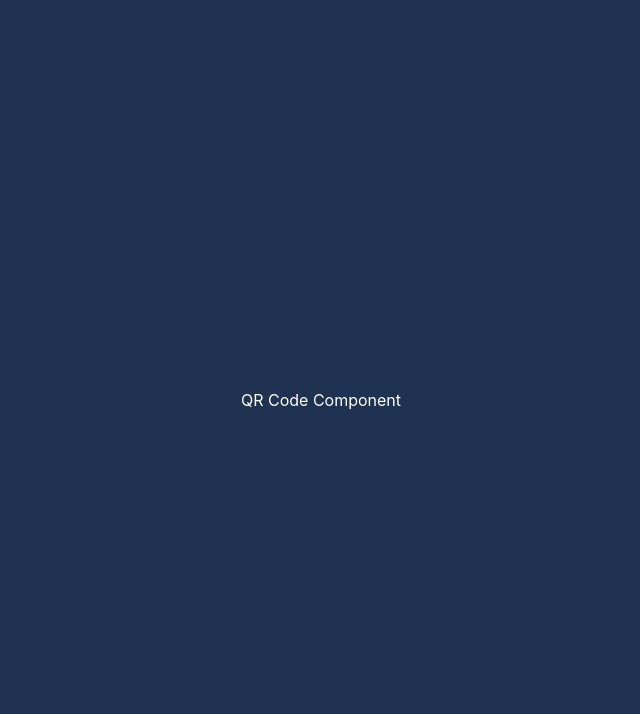
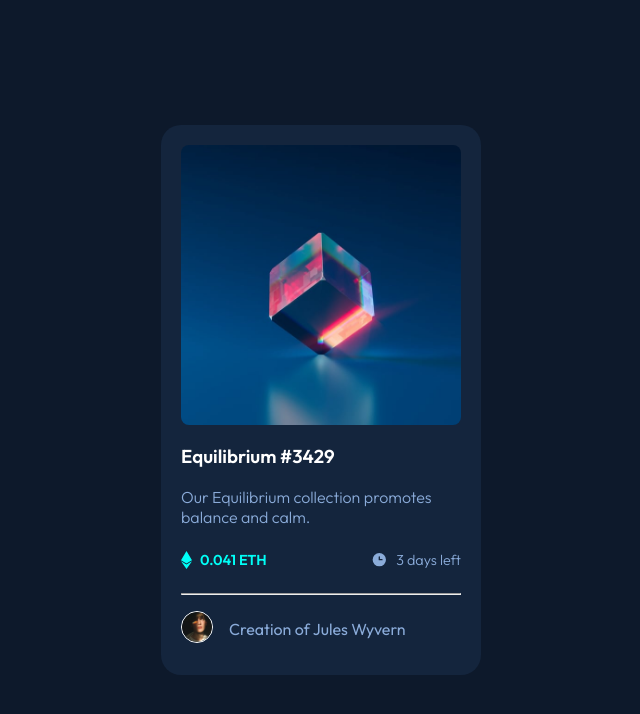
Before and after one commit to rpashev/frontend-mentor, a React (Create React App) app: page /nft-component in a window 1280 px wide. Before the commit this address led to /. Shown: the top 714 px of the page, without its empty margins (319-959 px from the left). Built offline with nearby package versions, Linux system fonts and the light colour scheme.

Commit message:
nft card component done

```diff
--- a/src/App.js
+++ b/src/App.js
@@ -1,5 +1,6 @@
 import { BrowserRouter, Routes, Route, Navigate } from "react-router-dom";
 import HomePage from "./pages/home";
+import NftCard from "./pages/nft-card";
 import QRCode from "./pages/qr-code";
 
 function App() {
@@ -8,6 +9,7 @@ function App() {
       <Routes>
         <Route path="/" element={<HomePage />} />
         <Route path="/qr-code" element={<QRCode />} />
+        <Route path="/nft-component" element={<NftCard />} />
         <Route path="*" element={<Navigate to={"/"} />} />
       </Routes>
     </BrowserRouter>
--- a/src/index.scss
+++ b/src/index.scss
@@ -15,6 +15,5 @@ body {
     display: flex;
     justify-content: center;
     align-items: center;
-    background-color: hsl(212, 45%, 89%);
   }
 }
--- a/src/pages/home/index.js
+++ b/src/pages/home/index.js
@@ -8,6 +8,9 @@ const HomePage = () => {
         <li>
           <Link to={"/qr-code"}>QR Code Component</Link>
         </li>
+        <li>
+          <Link to={"/nft-component"}>NFT Card Component</Link>
+        </li>
       </ul>
     </div>
   );
--- /dev/null
+++ b/src/pages/nft-card/index.js
@@ -0,0 +1,48 @@
+import styles from "./index.module.scss";
+import img from "../../assets/nft-preview-card-component-main/images/image-equilibrium.jpg";
+import iconETH from "../../assets/nft-preview-card-component-main/images/icon-ethereum.svg";
+import iconClock from "../../assets/nft-preview-card-component-main/images/icon-clock.svg";
+import iconView from "../../assets/nft-preview-card-component-main/images/icon-view.svg";
+import avatar from "../../assets/nft-preview-card-component-main/images/image-avatar.png";
+
+const NftCard = () => {
+  return (
+    <div className={styles.page}>
+      <div className={styles.card}>
+        <div className={styles["img-container"]}>
+          <img className={styles["img-nft"]} src={img} alt="Nft"></img>
+          <div className={styles.overlay}>
+            <img src={iconView}></img>
+          </div>
+        </div>
+        <h3 className={styles["card-header"]}>
+          <a href="#">Equilibrium #3429</a>
+        </h3>
+        <div className={styles["card-body"]}>
+          <p>Our Equilibrium collection promotes balance and calm.</p>
+          <div className={styles.stats}>
+            <div className={styles["stats-ethereum"]}>
+              <img src={iconETH} alt="icon-ethereum"></img>
+              <span>0.041 ETH</span>
+            </div>
+            <div className={styles["stats-time"]}>
+              <img src={iconClock} alt="icon-clock"></img>
+              <span>3 days left</span>
+            </div>
+          </div>
+        </div>
+        <hr></hr>
+        <div className={styles["card-footer"]}>
+          <div className={styles["avatar-container"]}>
+            <img src={avatar} alt="avatar"></img>
+          </div>
+          <p>
+            Creation of <a href="#">Jules Wyvern</a>
+          </p>
+        </div>
+      </div>
+    </div>
+  );
+};
+
+export default NftCard;
--- /dev/null
+++ b/src/pages/nft-card/index.module.scss
@@ -0,0 +1,131 @@
+$soft-blue: hsl(215, 51%, 70%);
+$cyan: hsl(178, 100%, 50%);
+$blue-main-bg: hsl(217, 54%, 11%);
+$blue-card-bg: hsl(216, 50%, 16%);
+$blue-line: hsl(215, 32%, 27%);
+$white: hsl(0, 0%, 100%);
+
+@import url("https://fonts.googleapis.com/css2?family=Outfit:wght@300;400;600&display=swap");
+
+.page {
+  font-family: "Outfit", sans-serif;
+  background-color: $blue-main-bg;
+  width: 100%;
+  min-height: 100vh;
+  display: flex;
+  align-items: center;
+  justify-content: center;
+
+  .card {
+    width: 320px;
+    min-width: 280px;
+    border-radius: 20px;
+    padding: 1.25rem;
+    background-color: $blue-card-bg;
+    color: $soft-blue;
+
+    .img-container {
+      width: 100%;
+      position: relative;
+      .img-nft {
+        width: 100%;
+        display: block;
+        border-radius: 8px;
+      }
+      .overlay {
+        position: absolute;
+        height: 100%;
+        width: 100%;
+        top: 0;
+        left: 0;
+        background-color: hsla(178, 100%, 50%, 0.4);
+        opacity: 0;
+        border-radius: 8px;
+        transition: all 0.3s ease-out;
+        display: flex;
+        justify-content: center;
+        align-items: center;
+        img {
+          width: 3rem;
+          fill: white;
+        }
+      }
+    }
+
+    .img-container:hover .overlay {
+      opacity: 1;
+      cursor: pointer;
+    }
+
+    h3 {
+      color: $white;
+      font-weight: 600;
+    }
+
+    .card-body {
+      p {
+        font-weight: 300;
+      }
+
+      .stats {
+        display: flex;
+        justify-content: space-between;
+        align-items: center;
+        margin: 1.5rem 0;
+
+        .stats-ethereum,
+        .stats-time {
+          display: flex;
+          align-items: center;
+        }
+
+        .stats-ethereum span {
+          color: $cyan;
+          font-weight: 600;
+        }
+
+        .stats-time span {
+          font-weight: 300;
+        }
+
+        span {
+          margin-left: 0.5rem;
+          font-size: 0.9rem;
+        }
+      }
+    }
+
+    hr {
+      color: $blue-line;
+    }
+
+    .card-footer {
+      display: flex;
+      justify-content: start;
+      align-items: center;
+      .avatar-container {
+        width: 2rem;
+        margin-right: 1rem;
+        img {
+          border-radius: 50%;
+          border: 1px solid $white;
+          width: 100%;
+        }
+      }
+
+      span {
+        color: $white;
+      }
+    }
+
+    a {
+      all: unset;
+      transition: all 0.3s ease-out;
+    }
+
+    a:hover {
+      color: $cyan;
+      cursor: pointer;
+    }
+  }
+}
--- a/src/pages/qr-code/index.js
+++ b/src/pages/qr-code/index.js
@@ -3,6 +3,7 @@ import QRcode from "../../assets/qr-code-component-main/images/image-qr-code.png
 
 const QRCode = () => {
   return (
+    <div className={styles.page}>
       <div className={styles.card}>
         <div className={styles["img-container"]}>
           <img src={QRcode} alt="QR Code"></img>
@@ -10,9 +11,10 @@ const QRCode = () => {
         <div className={styles.body}>
           <h2>Improve your front-end skills by building projects</h2>
           <p>
-          Scan the QR code to visit Frontend Mentor and take your coding skills
-          to the next level
+            Scan the QR code to visit Frontend Mentor and take your coding
+            skills to the next level
           </p>
+        </div>
       </div>
     </div>
   );
--- a/src/pages/qr-code/index.module.scss
+++ b/src/pages/qr-code/index.module.scss
@@ -4,6 +4,14 @@ $white: hsl(0, 0%, 100%);
 $light-gray: hsl(212, 45%, 89%);
 $grayish-blue: hsl(220, 15%, 55%);
 $dark-blue: hsl(218, 44%, 22%);
+
+.page {
+  background-color: $light-gray;
+  width: 100%;
+  min-height: 100vh;
+  display: flex;
+  align-items: center;
+  justify-content: center;
 
   .card {
     width: 320px;
@@ -32,3 +40,4 @@ $dark-blue: hsl(218, 44%, 22%);
       }
     }
   }
+}
```
Lines whose indentation alone changed are shown as unchanged.
